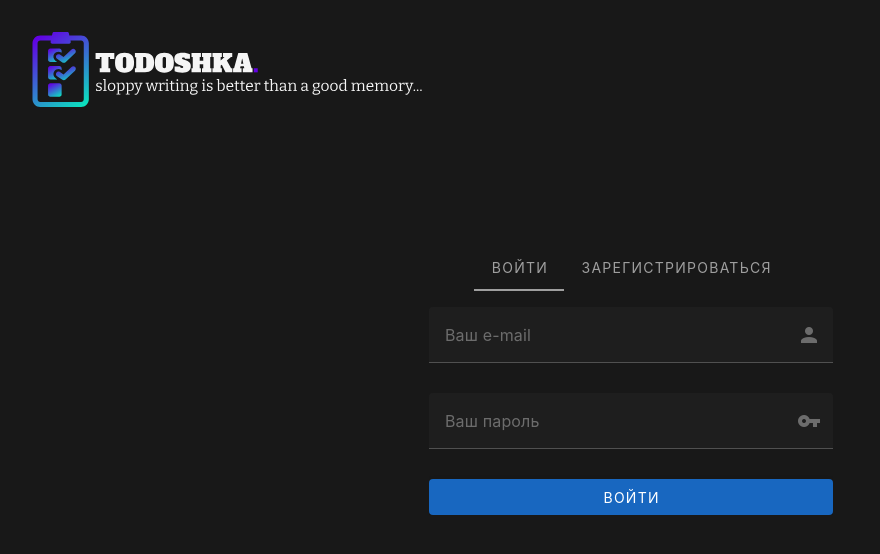
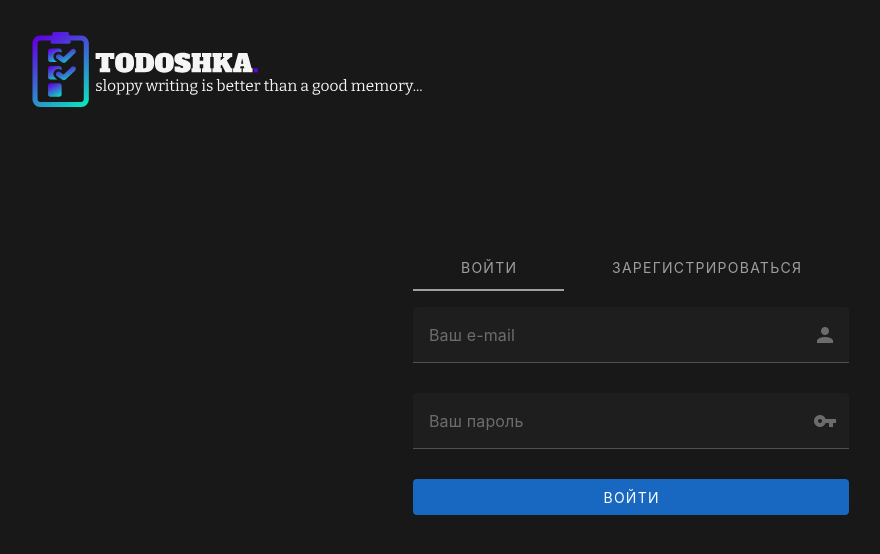
Before and after one commit to AlexanderVerone/vue_todo_list, a Vue app: page /authorization in a window 1280 px wide. Shown: the top 554 px of the page, without its empty margins (9-889 px from the left). Built offline with nearby package versions, Linux system fonts and the light colour scheme; what v-calendar would draw is missing.

Commit message:
change auth tabs style

```diff
--- a/src/modules/Authorization/components/AuthorizationMain.vue
+++ b/src/modules/Authorization/components/AuthorizationMain.vue
@@ -3,6 +3,7 @@
     <v-tabs
       v-model="tab"
       align-tabs="center"
+      grow
       :disabled="isRequestFetching"
     >
       <v-tab value="login">
@@ -13,7 +14,7 @@
       </v-tab>
     </v-tabs>
 
-    <v-card-text>
+    <v-card-text class="px-0">
       <v-window v-model="tab">
         <v-window-item value="login">
           <AuthorizationForm
```
